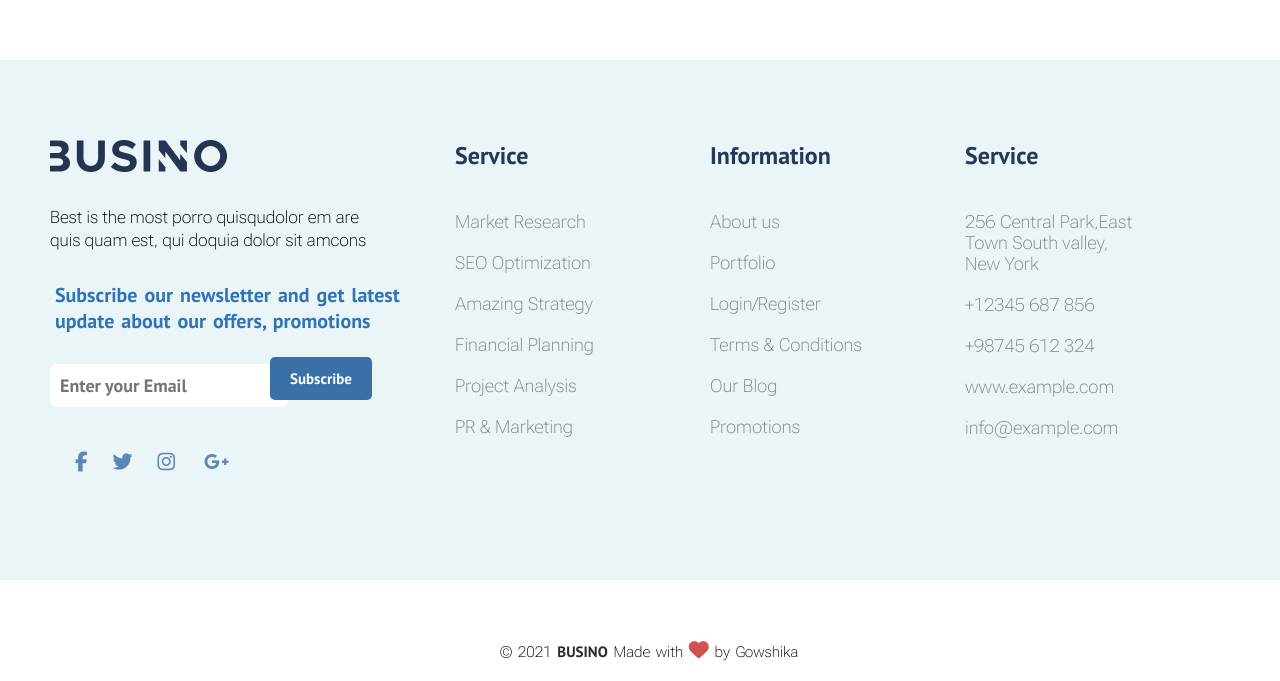
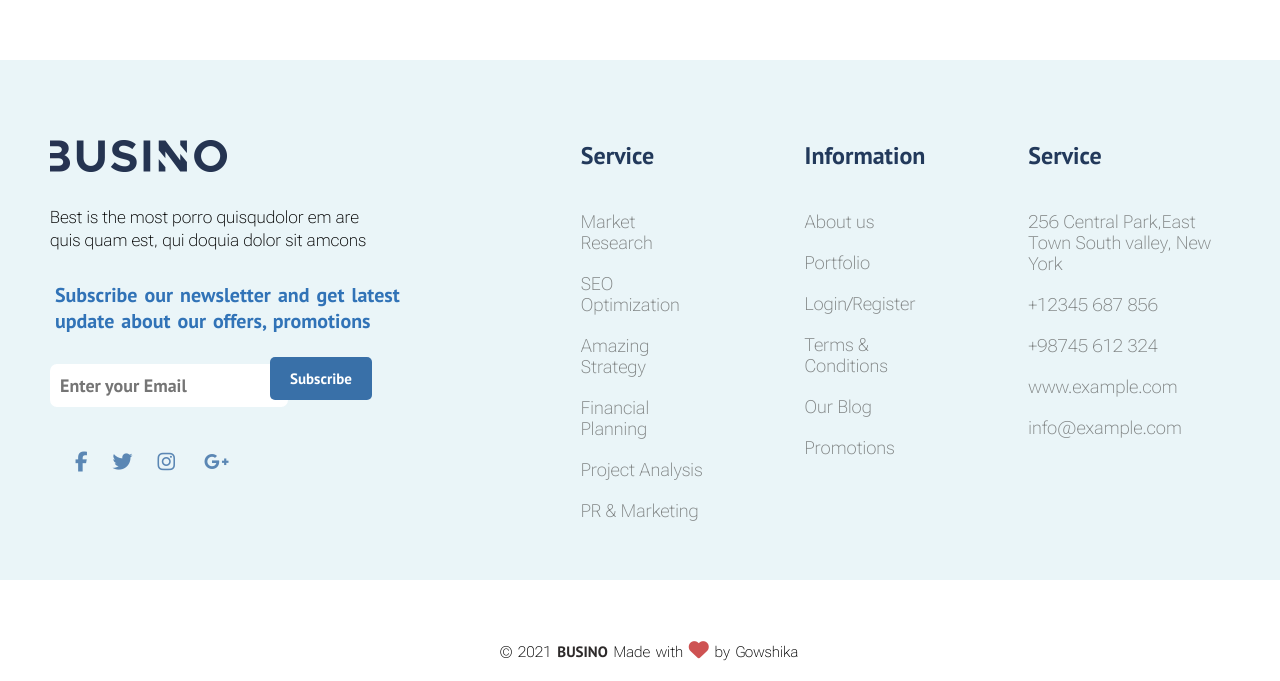
Before and after one commit to Gowshika-Venkatesan/REACT1, a React (Create React App) app in the folder busino/: page / in a window 1280 px wide. Shown: the part 2980-3661 px from the top of the page. Built offline with nearby package versions, Linux system fonts and the light colour scheme.

Commit message:
10
Added coprights

```diff
--- a/busino/src/App.css
+++ b/busino/src/App.css
@@ -1,3 +1,6 @@
+@media only screen and (min-width: 1024px) {
+
+}
 *{
   box-sizing: border-box;
   margin: 0;
--- a/busino/src/components/footer/styles/Copy.css
+++ b/busino/src/components/footer/styles/Copy.css
@@ -1,6 +1,6 @@
 .copy{
     background: white;
-    margin: 60px 0px 0px 500px;
+    margin: 60px 0px 20px 500px;
     font-size: 15px;
     font-family: 'Roboto Flex', sans-serif;
     word-spacing: 2px;
--- a/busino/src/components/footer/styles/Footer.js
+++ b/busino/src/components/footer/styles/Footer.js
@@ -16,7 +16,9 @@ display: flex;
   flex-direction: column;
   justify-content: center;
   max-width: 1000px;
-  margin: 0 auto;
+  //margin: 0 auto;
+  margin-left: 300px;
+
 `
 
 export const Column = styled.div`
@@ -29,10 +31,12 @@ export const Column = styled.div`
 export const Row = styled.div`
   display: grid;
   grid-template-columns: repeat(auto-fill,minmax(220px ,1fr));
-  grid-gap: 20px;
+  grid-gap: 35px;
+  grid-template-columns: 2fr 3fr 3fr 4fr;
 
   @media(max-width: 1000px){
-    grid-template-columns: repeat(auto-fill,minmax(200px,1fr));
+    grid-template-columns: repeat(auto-fill,minmax(220px,1fr));
+    margin-left: 10px;
   }
 `
 
--- a/busino/src/container/Footer.css
+++ b/busino/src/container/Footer.css
@@ -63,5 +63,4 @@
             position: absolute;
             left: 0px;
         }
-
     }
```
